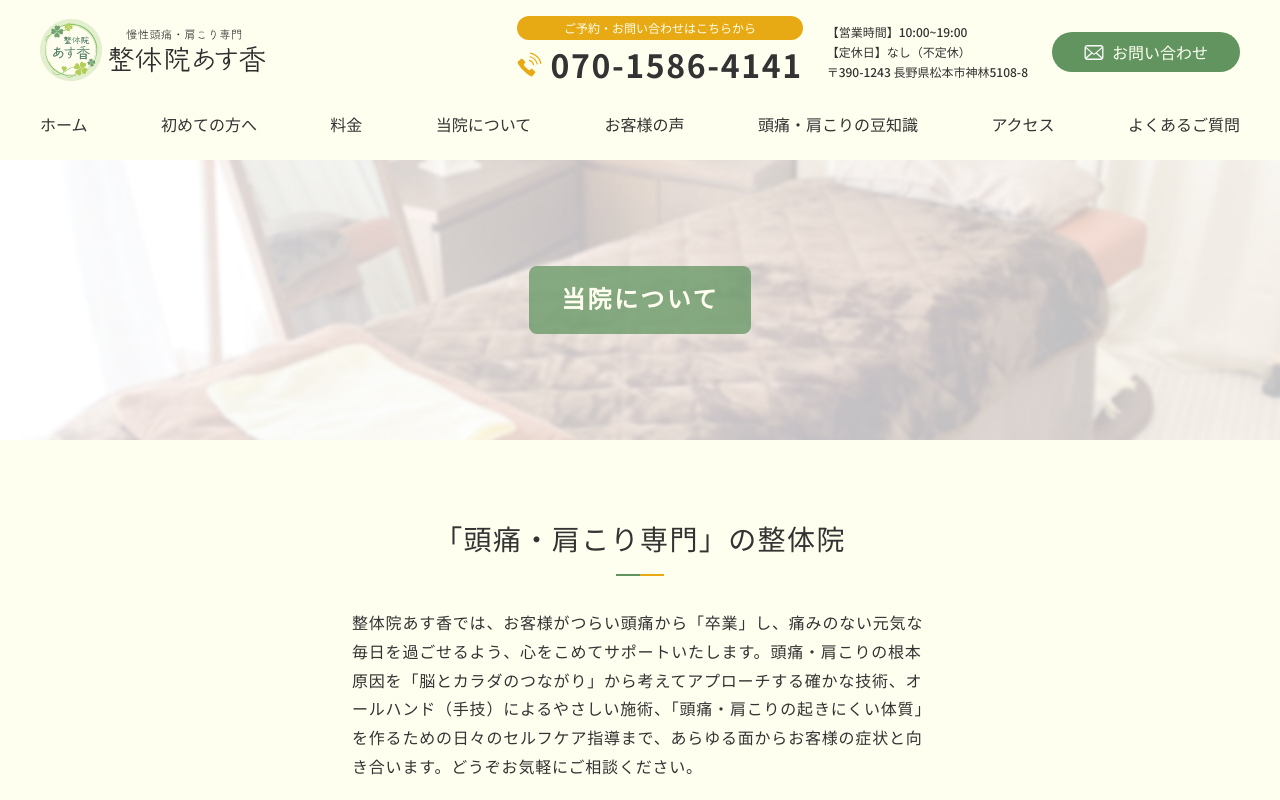
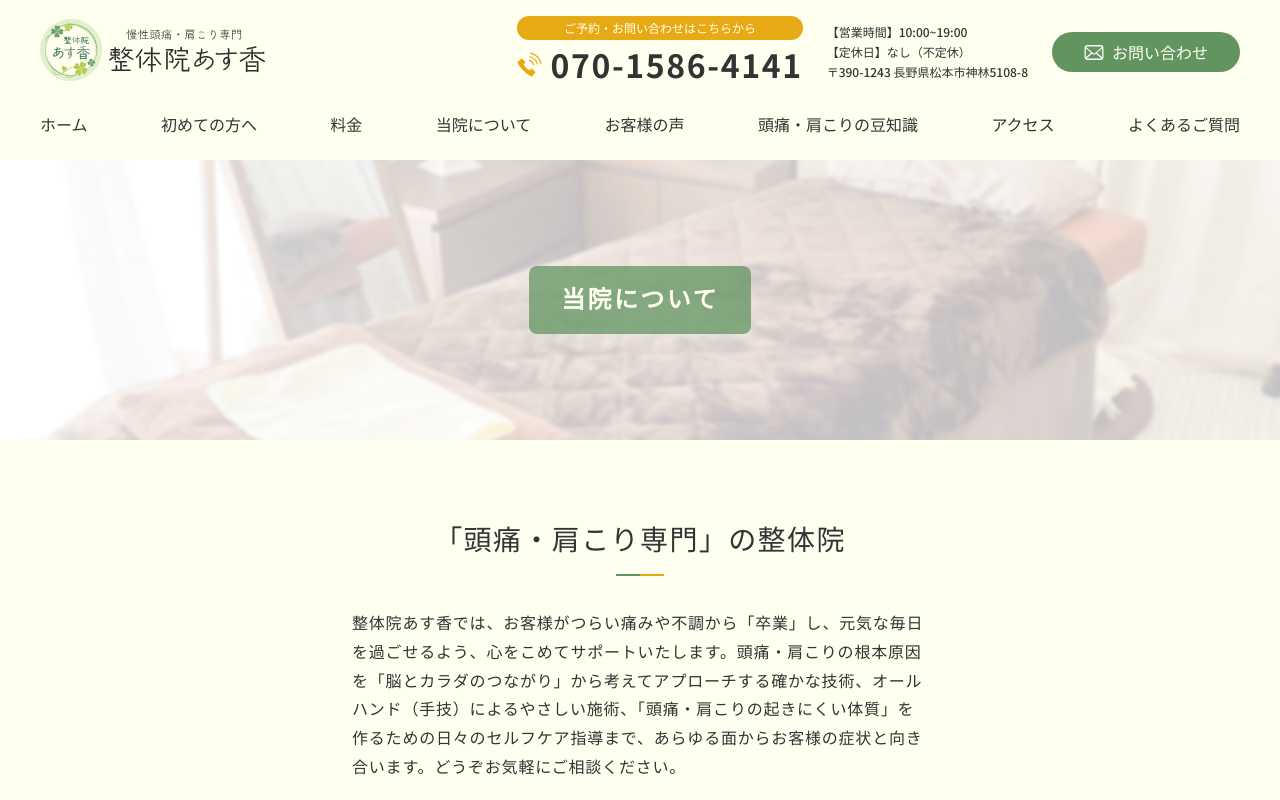
Before and after one commit to ynoki10/seitai-asuka-matsumoto, a Next.js app: page /about in a window 1280 px wide. Shown: the top 800 px of the page. Built offline with nearby package versions, Linux system fonts and the light colour scheme; a web font is replaced by a local one.

Commit message:
Update contents

```diff
--- a/src/pages/about/index.tsx
+++ b/src/pages/about/index.tsx
@@ -27,7 +27,7 @@ const AboutPage: NextPage = () => {
         <Inner>
           <Heading01 as="h2">「頭痛・肩こり専門」の整体院</Heading01>
           <p className={`mt-4 md:mt-8 max-w-xl mx-auto`}>
-            整体院あす香では、お客様がつらい頭痛から「卒業」し、痛みのない元気な毎日を過ごせるよう、心をこめてサポートいたします。頭痛・肩こりの根本原因を「脳とカラダのつながり」から考えてアプローチする確かな技術、オールハンド（手技）によるやさしい施術、「頭痛・肩こりの起きにくい体質」を作るための日々のセルフケア指導まで、あらゆる面からお客様の症状と向き合います。どうぞお気軽にご相談ください。
+            整体院あす香では、お客様がつらい痛みや不調から「卒業」し、元気な毎日を過ごせるよう、心をこめてサポートいたします。頭痛・肩こりの根本原因を「脳とカラダのつながり」から考えてアプローチする確かな技術、オールハンド（手技）によるやさしい施術、「頭痛・肩こりの起きにくい体質」を作るための日々のセルフケア指導まで、あらゆる面からお客様の症状と向き合います。どうぞお気軽にご相談ください。
           </p>
         </Inner>
       </Container>
--- a/src/pages/index.tsx
+++ b/src/pages/index.tsx
@@ -51,7 +51,7 @@ const HomePage: NextPage<Props> = ({ voices }) => {
                 「頭痛・肩こり専門」の整体院
               </h2>
               <p className={`mt-2 md:mt-4`}>
-                整体院あす香は、頭痛・肩こり専門の整体院です。お客様がつらい頭痛・肩こりから「卒業」し、痛みのない元気な毎日を過ごせるよう、心をこめてサポートいたします。
+                整体院あす香は、頭痛・肩こり専門の整体院です。お客様がつらい痛みや不調から「卒業」し、元気な毎日を過ごせるよう、心をこめてサポートいたします。
                 <br />
                 頭痛・肩こりの根本原因を「脳とカラダのつながり」から考えてアプローチする確かな技術、オールハンド（手技）によるやさしい施術、「頭痛・肩こりの起きにくい体質」を作るための日々のセルフケア指導まで、あらゆる面からお客様の症状と向き合います。
                 <br />
```
